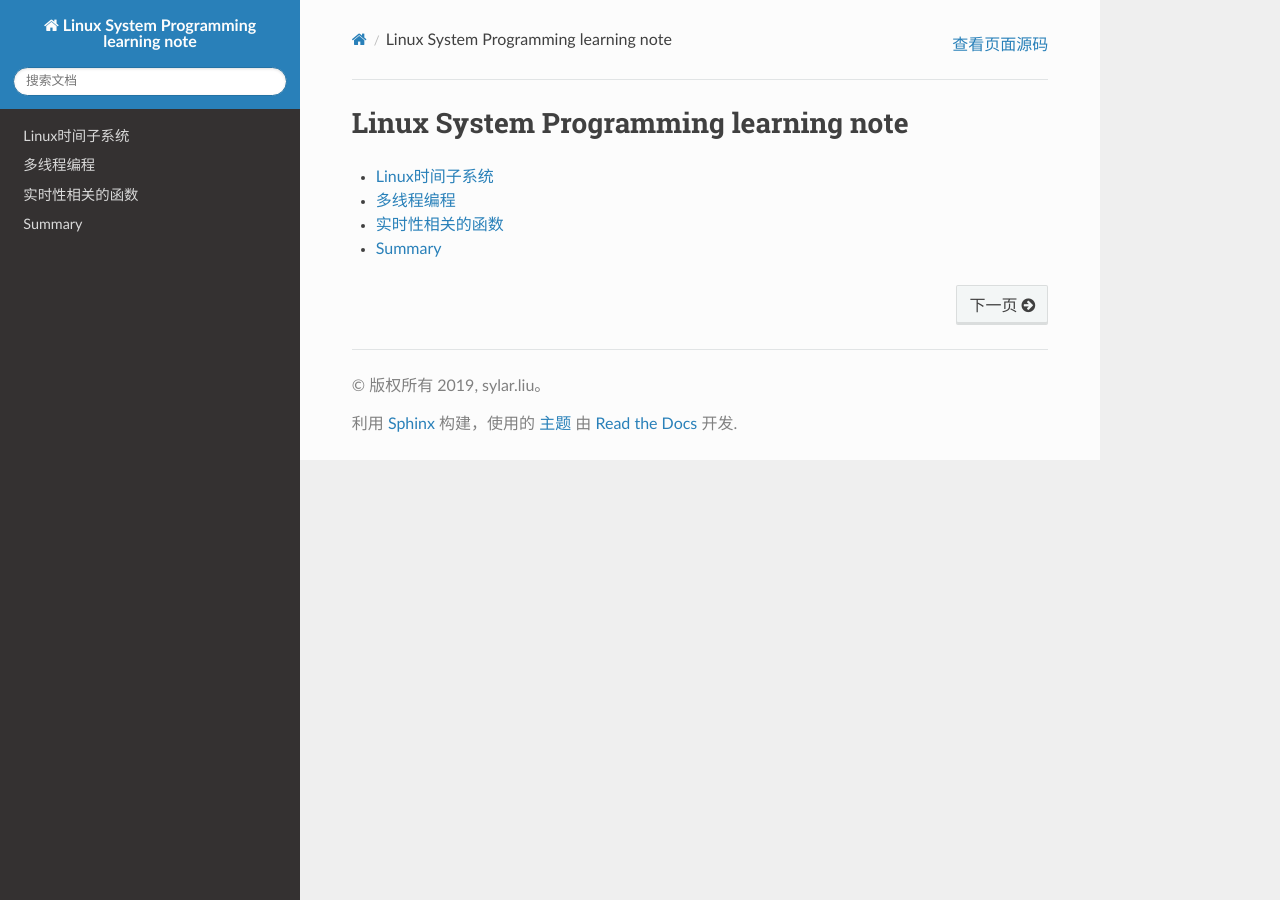
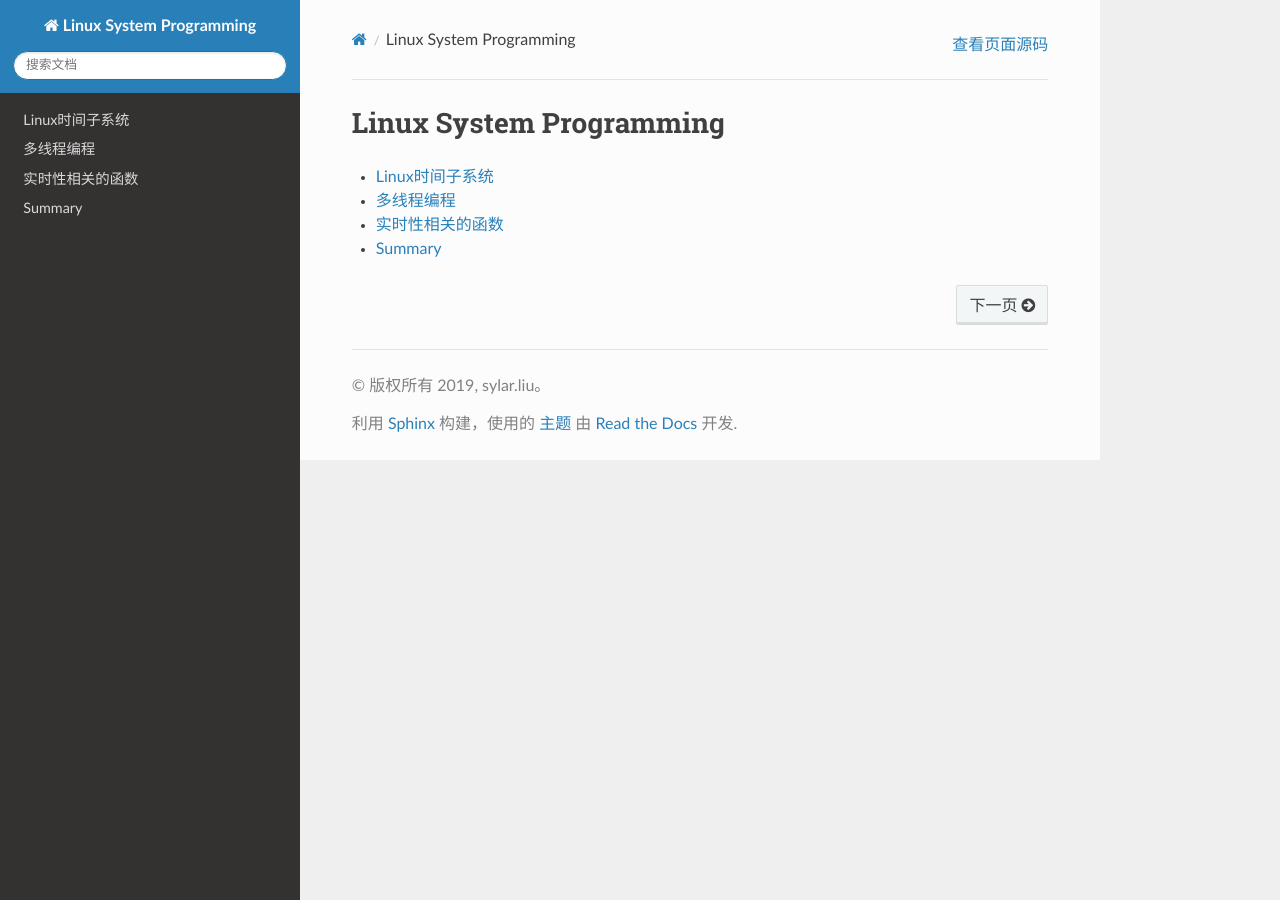
Before and after one commit to My-LearningNotes/Linux_System_Programming, a Sphinx documentation site: the page built from source/index.rst, in a window 1280 px wide. Built offline with Sphinx 7.4.7 and the Read the Docs theme 2.0.0, drawn with Linux system fonts in a browser that asks for light colours.

Commit message:
修改项目名称

```diff
--- a/source/conf.py
+++ b/source/conf.py
@@ -17,7 +17,7 @@
 
 # -- Project information -----------------------------------------------------
 
-project = 'Linux System Programming learning note'
+project = 'Linux System Programming'
 copyright = '2019, sylar.liu'
 author = 'sylar.liu'
 
--- a/source/index.rst
+++ b/source/index.rst
@@ -1,5 +1,5 @@
-Linux System Programming learning note
-======================================
+Linux System Programming
+========================
 
 .. toctree::
     :maxdepth: 1
```
